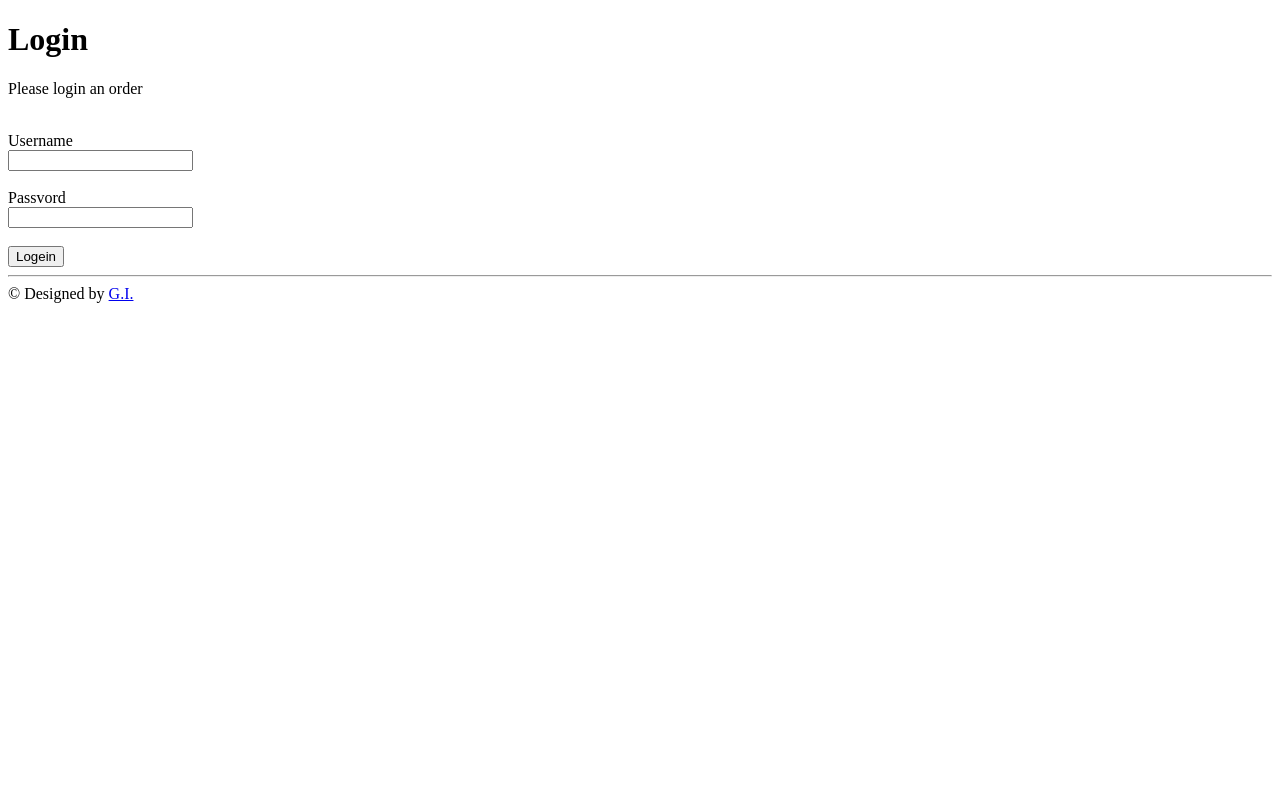
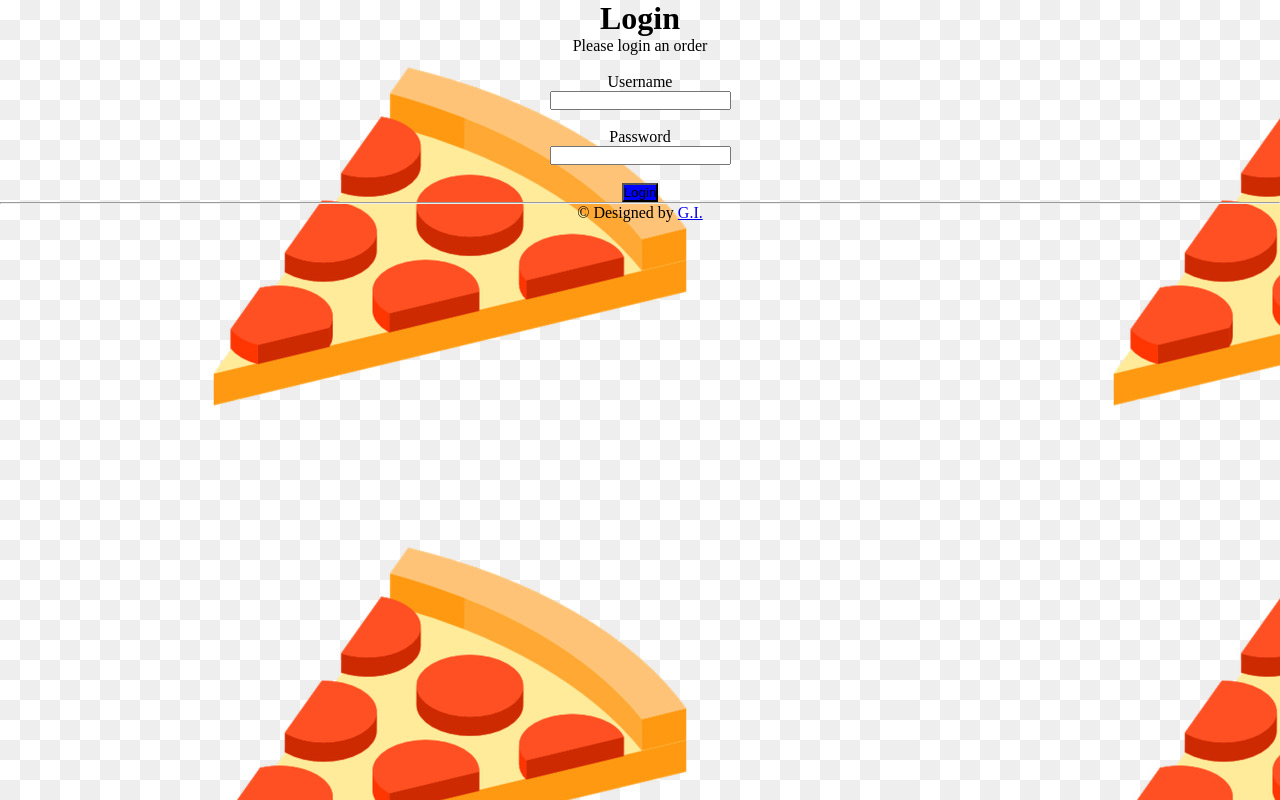
Before and after one commit to Iskender-Garajayev/pizza-order, a plain HTML site: page index.html in a window 1280 px wide. Drawn offline with Linux system fonts and the light colour scheme.

Commit message:
css add photo

```diff
--- a/index.html
+++ b/index.html
@@ -5,13 +5,14 @@
     <meta http-equiv="X-UA-Compatible" content="IE=edge" />
     <meta name="viewport" content="width=device-width, initial-scale=1.0" />
     <title>Pizza Matic</title>
+    <link rel="stylesheet" href="./style.css">
   </head>
-  <body>
-    <header>
+  <body class="style">
+    <header >
       <h1>Login</h1>
-      <p>Please login an order</p>
+      <p >Please login an order</p>
     </header>
-    <main>
+    <main >
       <form action="./order.html" method="post">
         <section><br>
           <label for="username">Username</label>
@@ -26,7 +27,7 @@
         </section>
         <br />
         <section>
-          <label for="password">Passvord</label>
+          <label for="password">Password</label>
           <br>
           <input
             id="password"
@@ -39,7 +40,7 @@
         <br />
         <section>
           <!-- <input type="submit" value="Logein" /> -->
-          <button type="submit">Logein</button>
+          <button class="submit" type="submit">Login</button>
         </section>
       </form>
     </main>
--- /dev/null
+++ b/order_style.css
@@ -0,0 +1,11 @@
+body{
+  background-color: rgb(231, 147, 44);
+  text-align: center;
+}
+.renk{
+  color: red;
+}
+
+*{
+padding-bottom: 20px;
+}
--- /dev/null
+++ b/style.css
@@ -0,0 +1,12 @@
+*{
+  padding: 0;
+  margin: 0;
+}
+.submit{
+  background-color: blue;
+}
+.style{
+  text-align: center;
+  /* background-color: #eba44e; */
+  background-image: url(pizza.jpg);
+}
```
Also changed, not shown: order.html (+5 -3 lines), pizza.jpg (added).
